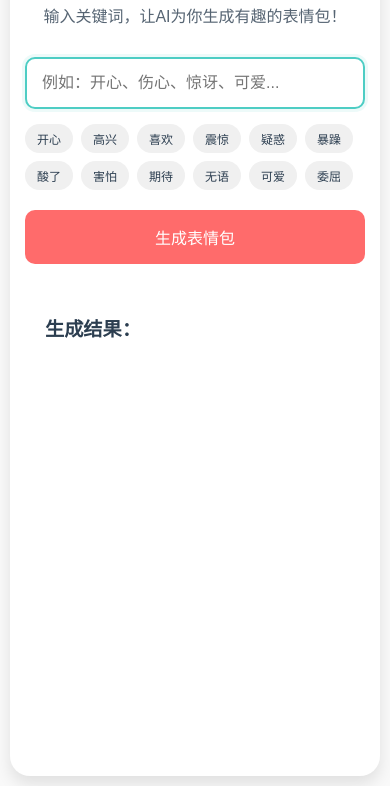
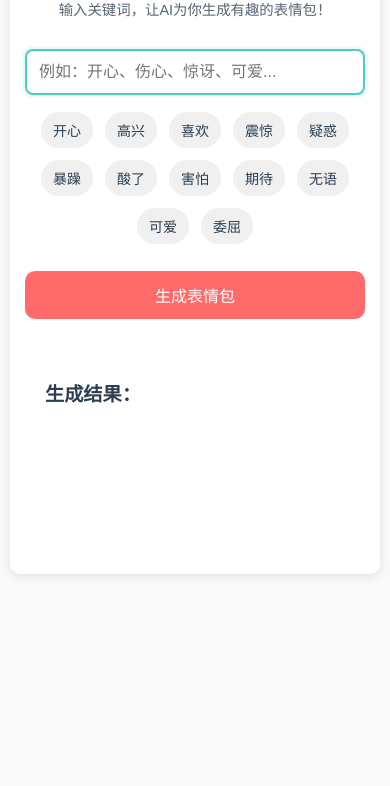
Before and after one commit to lgiang517/biaoqianbao1, a plain HTML site: page index.html in a window 390 px wide. Shown: the part 78-864 px from the top of the page. Drawn offline with Linux system fonts and the light colour scheme.

Commit message:
优化移动端适配：改进手机浏览器显示效果

```diff
--- a/index.html
+++ b/index.html
@@ -2,7 +2,7 @@
 <html lang="zh">
 <head>
     <meta charset="UTF-8">
-    <meta name="viewport" content="width=device-width, initial-scale=1.0">
+    <meta name="viewport" content="width=device-width, initial-scale=1.0, maximum-scale=1.0, user-scalable=no">
     <title>AI表情包生成器</title>
     <style>
         :root {
@@ -12,14 +12,21 @@
             --text-color: #2C3E50;
         }
 
+        * {
+            box-sizing: border-box;
+            -webkit-tap-highlight-color: transparent;
+        }
+
         body {
             font-family: 'Microsoft YaHei', Arial, sans-serif;
             background-color: var(--background-color);
             margin: 0;
-            padding: 20px;
+            padding: 10px;
             min-height: 100vh;
             display: flex;
             justify-content: center;
+            align-items: flex-start;
+            touch-action: manipulation;
         }
 
         .container {
@@ -29,6 +36,13 @@
             border-radius: 20px;
             box-shadow: 0 8px 16px rgba(0,0,0,0.1);
             padding: 30px;
+            background-color: white;
+            padding: 20px;
+            border-radius: 15px;
+            box-shadow: 0 2px 10px rgba(0,0,0,0.1);
+            width: 100%;
+            max-width: 800px;
+            margin: 0 auto;
         }
 
         .header {
@@ -199,26 +213,74 @@
         @media (max-width: 600px) {
             body {
                 padding: 10px;
+                min-height: -webkit-fill-available;
             }
 
             .container {
                 padding: 15px;
+                border-radius: 10px;
+                margin: 0;
             }
 
             .header h1 {
-                font-size: 2em;
+                font-size: 1.8em;
+                margin: 0 0 10px 0;
+            }
+
+            .header p {
+                font-size: 0.9em;
+                margin: 0 0 15px 0;
+            }
+
+            .input-group {
+                margin: 15px 0;
+            }
+
+            #userInput {
+                font-size: 16px;
+                padding: 12px;
+                border-radius: 8px;
             }
 
             .action-button {
-                padding: 15px 20px;
+                padding: 12px 20px;
+                font-size: 16px;
+                width: 100%;
+                margin: 10px 0;
             }
 
             .emotion-tags {
                 gap: 8px;
+                margin: 15px 0;
+                flex-wrap: wrap;
+                justify-content: center;
             }
 
             .emotion-tag {
-                padding: 6px 12px;
+                padding: 8px 12px;
+                font-size: 14px;
+                margin: 2px;
+                flex-grow: 0;
+            }
+
+            .emoji-image {
+                max-width: 100%;
+                height: auto;
+                margin: 10px 0;
+            }
+
+            .loading::after {
+                font-size: 14px;
+            }
+        }
+
+        @media (max-width: 320px) {
+            .header h1 {
+                font-size: 1.5em;
+            }
+
+            .emotion-tag {
+                padding: 6px 10px;
                 font-size: 12px;
             }
         }
```
